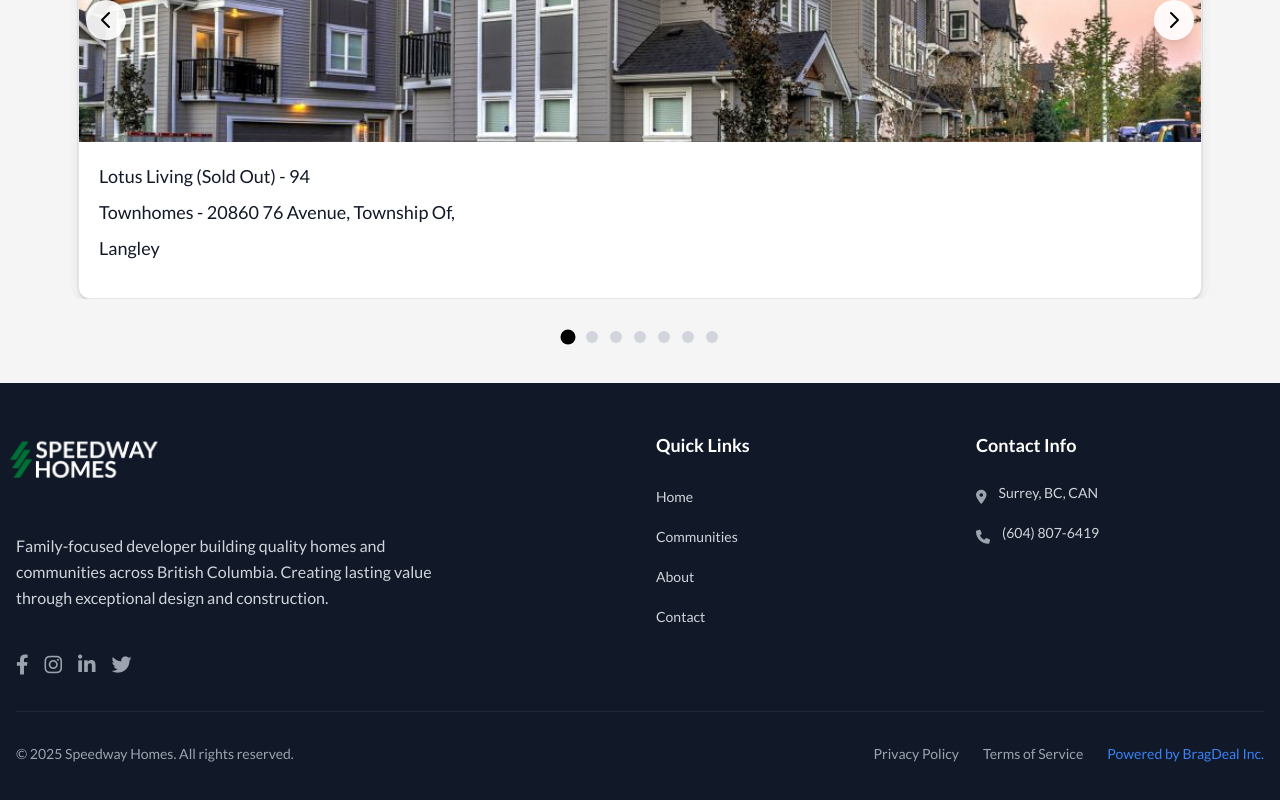
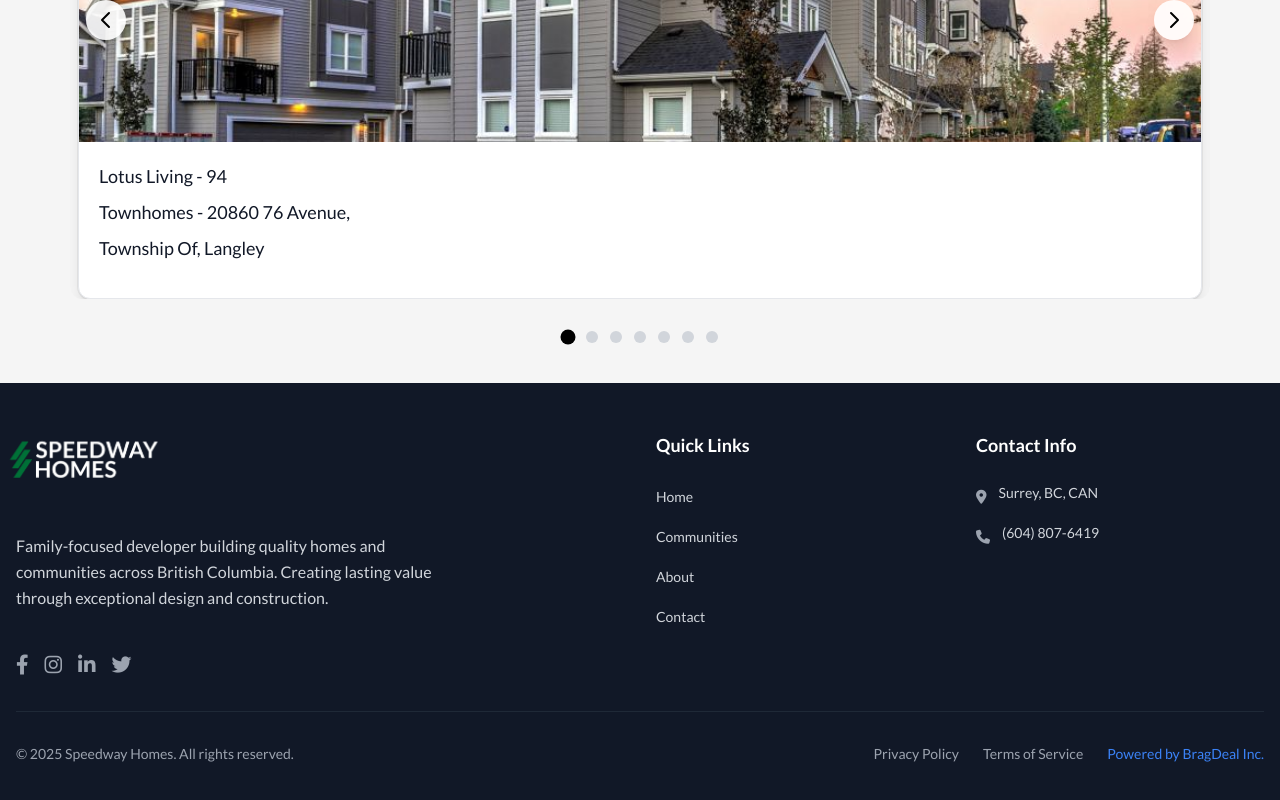
Before and after one commit to Bragdealinc/speedway, a React (Vite) app: page / in a window 1280 px wide. Shown: the part 1673-2473 px from the top of the page. Built offline with nearby package versions, Linux system fonts and the light colour scheme; no server answers; grey boxes are pictures that could not be loaded.

Commit message:
projects data fixes

```diff
--- a/src/data/projectsData.js
+++ b/src/data/projectsData.js
@@ -83,10 +83,10 @@ export const allProjects = [
 
     {
     id: "lotus-living",
-    project_name: "Lotus Living (Sold Out) - 94 Townhomes - 20860 76 Avenue, Township Of Langley",
-    units: "Lotus Living (Sold Out) - 94",
-    name: "Townhomes - 20860 76 Avenue, Township Of,",
-    city: "Langley",
+    project_name: "Lotus Living - 94 Townhomes - 20860 76 Avenue, Township Of Langley",
+    units: "Lotus Living - 94",
+    name: "Townhomes - 20860 76 Avenue,",
+    city: " Township Of, Langley",
     location: "Langley, BC",
     type: "Townhomes",
     status: "Sold Out",
@@ -122,8 +122,8 @@ export const allProjects = [
   {
     id: "saffron",
     project_name: "Saffron Living 26-Unit Duplex Development 141 Street and 60 Avenue City of Surrey",
-    units: "Saffron Living (Sold Out) - 26",
-    name: "Duplexes - 141 Street and 60 Avenue, City of Surrey,",
+    units: "Saffron Living - 26",
+    name: "Duplexes - 141 Street and 60 Avenue,",
     city: "City of Surrey",
     location: "Surrey, BC",
     type: "Duplexes",
@@ -158,7 +158,7 @@ suffronMain
   {
     id: "suncrest-estates",
     project_name: "Suncrest Estates 27-lot Single Family Subdivision 140 Street and 60 Avenue City of Surrey",
-    units: "Suncrest Estates (Sold Out) - 27",
+    units: "Suncrest Estates - 27",
     name: "Single Family Subdivision - 140 Street and 60 Avenue,",
     city: "City of Surrey",
     location: "Surrey, BC",
@@ -222,8 +222,8 @@ suncrest29
     id: "latimer-Living",
     project_name: "Latimer Living 14-Unit Duplex Development 76 Avenue & 196 Street Township of Langley",
     units: "Latimer Living 14-Unit",
-    name: "Duplex Development 76 Avenue & 196 Street Township of,",
-    city: "Langley",
+    name: "Duplex Development 76 Avenue & 196 Street, ",
+    city: "Township of Langley",
     location: "Langley, BC",
     type: "Duplexes",
     status: "Sold Out",
@@ -296,8 +296,8 @@ suncrest29
   {
     id: "elmridge-central-gordon-23",
     units: "Elmridge Estates 23-Unit",
-    name: "Townhouse Development 7065 204 Street Township of,",
-    city: "Langley",
+    name: "Townhouse Development 7065 204 Street,",
+    city: " Township of Langley",
     project_name: "Elmridge Estates 23-Unit Townhouse Development 7065 204 Street Township of Langley",
     location: "7065 204 St, Langley",
     type: "Townhomes",
@@ -309,7 +309,7 @@ elmridgeMain
     ],
     details: {
       description:
-        "Elmridge Estates is a boutique community of large townhomes — allowing residents to maintain their privacy in the comfort of units nearing 2,000 square feet.",
+        "Elmridge Estates is a boutique community of large townhomes  allowing residents to maintain their privacy in the comfort of units nearing 2,000 square feet.",
       features: [
         "Traditional townhome design",
         "Large, functional floor plans",
@@ -335,7 +335,7 @@ elmridgeMain
     id: "West-Clayton-phase-1",
     project_name: "West Clayton (Phase 1) 19-Unit Townhouse Development 7420 186B Street City of Surrey",
     units: "West Clayton (Phase 1) 19-Unit",
-    name: "Townhouse Development 7420 186B Street City of,",
+    name: "Townhouse Development 7420 186B Street",
     city: "City of Surrey",
     location: "Surrey, BC",
     type: "Townhomes",
```
